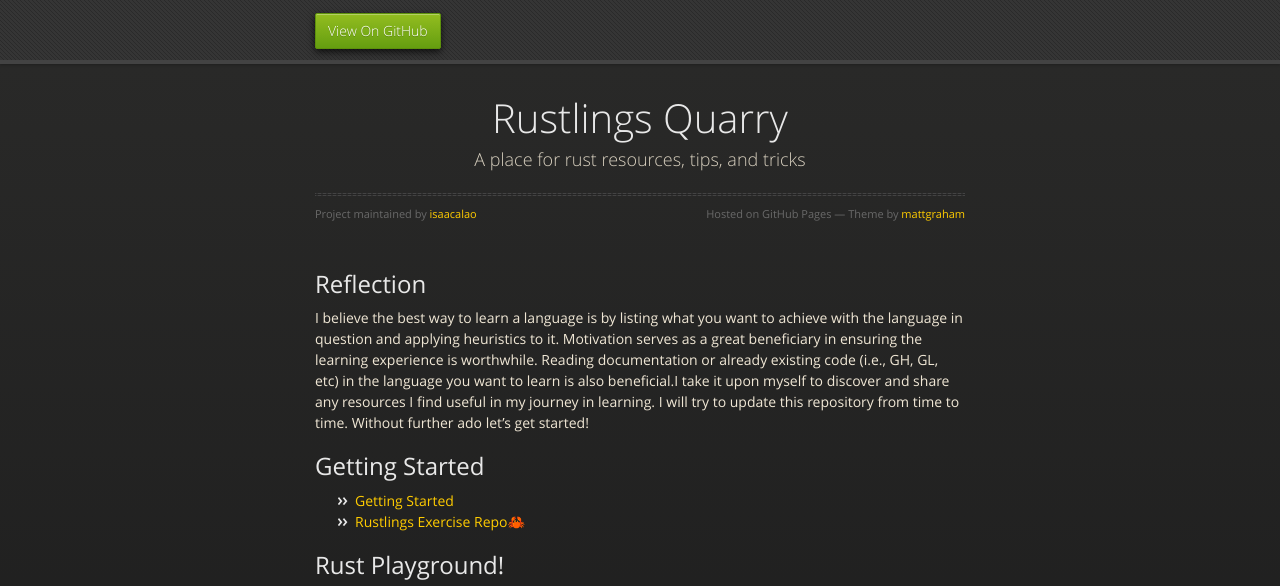
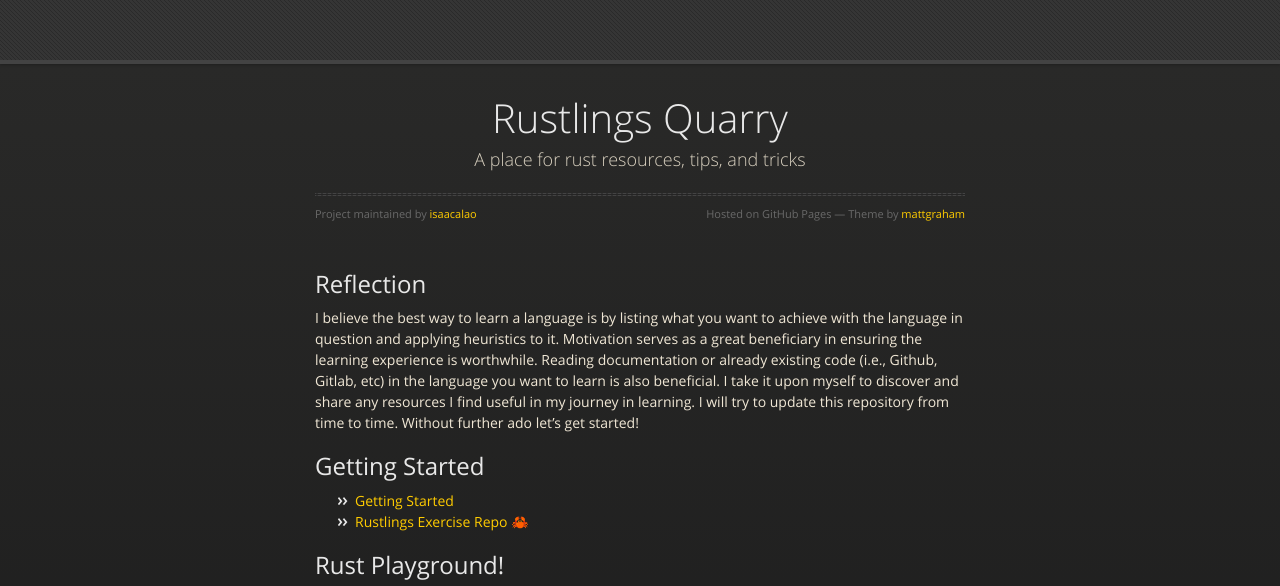
Before and after one commit to isaacalao/rustlings-quarry, a Jekyll site: the page built from index.md, in a window 1280 px wide and 1286 px high. Shown: the top 586 px of the window. Built offline with Jekyll 4.4.1, drawn with Linux system fonts in a browser that asks for light colours; our own code applies the rules of GitHub Pages for plain Markdown files; grey boxes are pictures that could not be loaded.

Commit message:
Changes to be committed: 	modified:   _layouts/default.html 	modified:   index.md

```diff
--- a/_layouts/default.html
+++ b/_layouts/default.html
@@ -21,7 +21,7 @@
       <div id="header">
         <nav>
           <ul>
-            <li class="fork"><a href="{{ site.github.repository_url }}">View On GitHub</a></li>
+	    <!-- <li class="fork"><a href="{{ site.github.repository_url }}">View On GitHub</a></li> -->
             {% if site.show_downloads %}
               <li class="downloads"><a href="{{ site.github.zip_url }}">ZIP</a></li>
               <li class="downloads"><a href="{{ site.github.tar_url }}">TAR</a></li>
--- a/index.md
+++ b/index.md
@@ -1,9 +1,9 @@
 ## Reflection
-I believe the best way to learn a language is by listing what you want to achieve with the language in question and applying heuristics to it. Motivation serves as a great beneficiary in ensuring the learning experience is worthwhile. Reading documentation or already existing code (i.e., GH, GL, etc) in the language you want to learn is also beneficial.I take it upon myself to discover and share any resources I find useful in my journey in learning. I will try to update this repository from time to time. Without further ado let's get started!
+I believe the best way to learn a language is by listing what you want to achieve with the language in question and applying heuristics to it. Motivation serves as a great beneficiary in ensuring the learning experience is worthwhile. Reading documentation or already existing code (i.e., Github, Gitlab, etc) in the language you want to learn is also beneficial. I take it upon myself to discover and share any resources I find useful in my journey in learning. I will try to update this repository from time to time. Without further ado let's get started!
 
 ## Getting Started
 * [Getting Started](https://www.rust-lang.org/learn/get-started)
-* [Rustlings Exercise Repo🦀](https://github.com/rust-lang/rustlings)
+* [Rustlings Exercise Repo 🦀](https://github.com/rust-lang/rustlings)
 
 ## Rust Playground!
 <iframe
```
